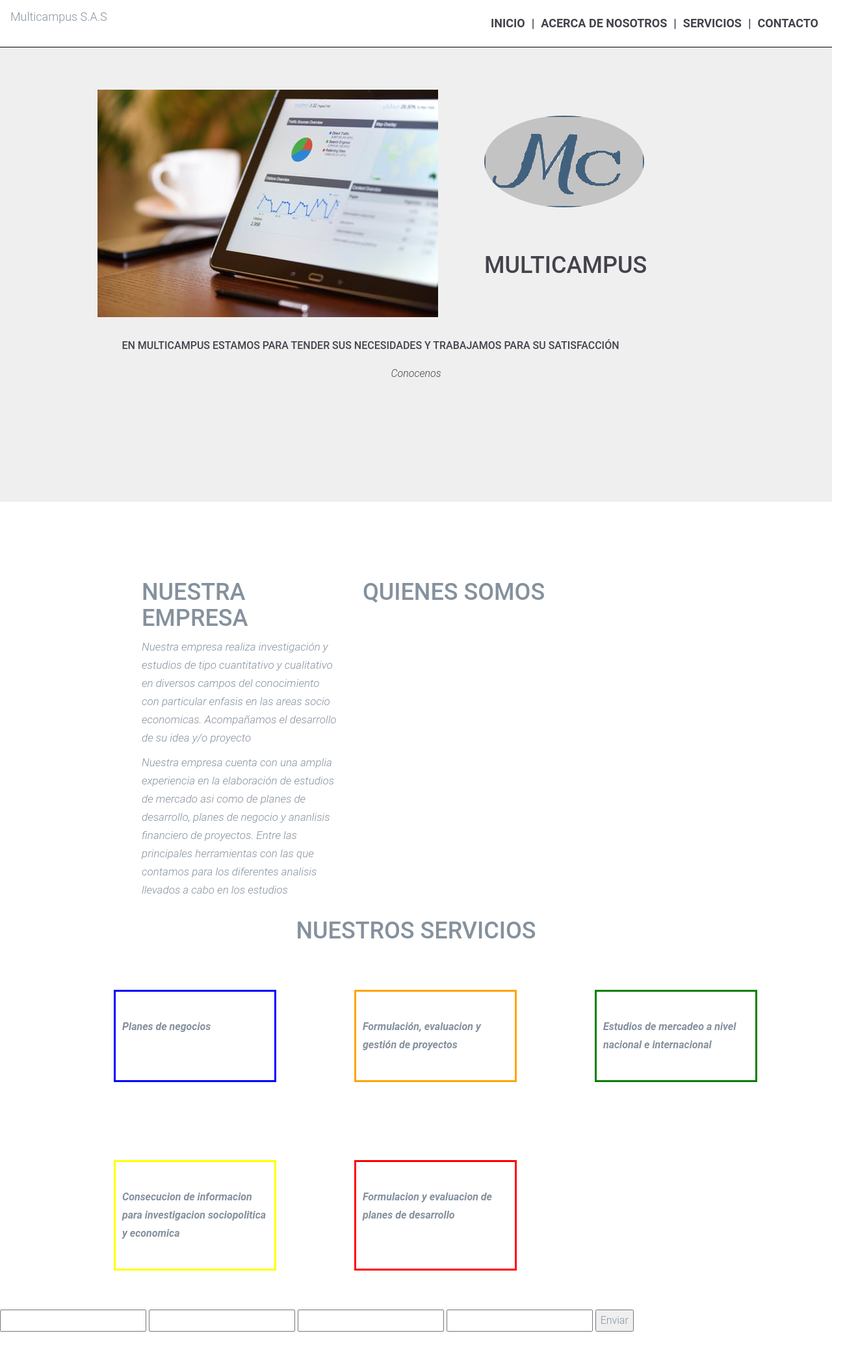
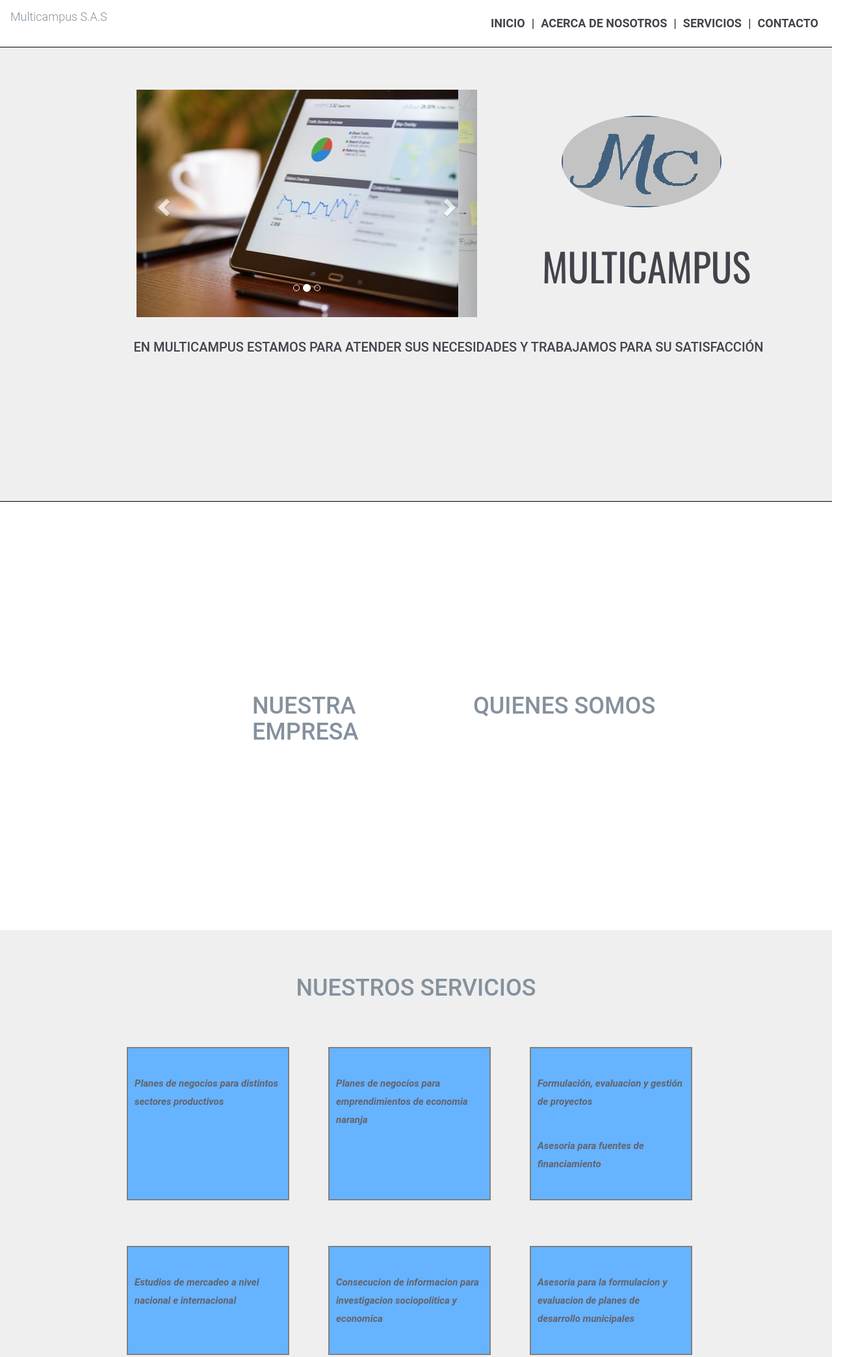
Before and after one commit to DavidMejia025/Multicampus, a plain HTML site: page Multicampus/index.html in a window 1280 px wide. Shown: the top 2088 px of the page at 65% size, 1320 px wide, since content can reach past the window. Before the commit the page ends 2049 px from the top, so only its background shows below. Drawn offline with nearby package versions, Linux system fonts and the light colour scheme.

Commit message:
Add one more pic and a carrousel, put some color on services and correct some styles

```diff
--- a/Multicampus/index.html
+++ b/Multicampus/index.html
@@ -5,18 +5,18 @@
 
   <meta name="viewport" content="width=device-width, initial-scale=1.0">
    <!-- Latest compiled and minified CSS -->
-     <link rel="stylesheet" href="https://maxcdn.bootstrapcdn.com/bootstrap/3.3.7/css/bootstrap.min.css" integrity="sha384-BVYiiSIFeK1dGmJRAkycuHAHRg32OmUcww7on3RYdg4Va+PmSTsz/K68vbdEjh4u" crossorigin="anonymous">
+     <!-- Latest compiled and minified CSS -->
+     <link rel="stylesheet" href="https://maxcdn.bootstrapcdn.com/bootstrap/3.3.7/css/bootstrap.min.css">
 
-     <!-- Jquery -->
-     <script
-     src="https://code.jquery.com/jquery-3.2.1.min.js"
-     integrity="sha256-hwg4gsxgFZhOsEEamdOYGBf13FyQuiTwlAQgxVSNgt4="
-     crossorigin="anonymous"></script>
-     <!-- Latest compiled and minified JavaScript -->
-     <script src="https://maxcdn.bootstrapcdn.com/bootstrap/3.3.7/js/bootstrap.min.js" integrity="sha384-Tc5IQib027qvyjSMfHjOMaLkfuWVxZxUPnCJA7l2mCWNIpG9mGCD8wGNIcPD7Txa" crossorigin="anonymous"></script>
+     <!-- jQuery library -->
+     <script src="https://ajax.googleapis.com/ajax/libs/jquery/3.3.1/jquery.min.js"></script>
+
+     <!-- Latest compiled JavaScript -->
+     <script src="https://maxcdn.bootstrapcdn.com/bootstrap/3.3.7/js/bootstrap.min.js"></script>
      <link rel="stylesheet" type="text/css" href="style.css">
      <script src="https://use.fontawesome.com/5649ec0678.js"></script>
      <link rel="stylesheet" href="path/to/font-awesome/css/font-awesome.min.css">
+     <link href="https://fonts.googleapis.com/css?family=Oswald" rel="stylesheet">
  </head>
 <body>
 <header>
@@ -59,22 +59,53 @@
 
   <section id="HOME">
     <div class="home-central">
-      <div class = home-central1> <img src="./images/cover2.jpeg"></div>
+      <!-- <div class = home-central1> <img src="./images/cover2.jpeg"></div> -->
+     <div id="myCarousel" class="carousel slide" data-ride="carousel">
+       <!-- Indicators -->
+       <ol class="carousel-indicators">
+         <li data-target="#myCarousel" data-slide-to="0" class="active"></li>
+         <li data-target="#myCarousel" data-slide-to="1"></li>
+         <li data-target="#myCarousel" data-slide-to="2"></li>
+       </ol>
+
+       <!-- Wrapper for slides -->
+       <div class="carousel-inner">
+         <div class="item active">
+           <img src="./images/cover2.jpeg"" alt="Los Angeles">
+         </div>
+
+         <div class="item">
+           <img src="./images/bussines_plan.png"" alt="Chicago">
+         </div>
+
+         <div class="item">
+           <img src="./images/cover2.jpeg"" alt="New York">
+         </div>
+       </div>
+
+       <!-- Left and right controls -->
+       <a class="left carousel-control" href="#myCarousel" data-slide="prev">
+         <span class="glyphicon glyphicon-chevron-left"></span>
+         <span class="sr-only">Previous</span>
+       </a>
+       <a class="right carousel-control" href="#myCarousel" data-slide="next">
+         <span class="glyphicon glyphicon-chevron-right"></span>
+         <span class="sr-only">Next</span>
+       </a>
+     </div>
       <div class="home-central2">
         <div><img src="./images/Logo.png"></div>
         <div><h1> MULTICAMPUS</h1></div>
       </div>
     </div>
     <div class = "secondary_info">
-      <h2> EN MULTICAMPUS ESTAMOS PARA TENDER SUS NECESIDADES Y  TRABAJAMOS PARA SU SATISFACCIÓN</h2>
-    </div>
-    <div class="home-learn-more ">
-      <span class="text">Conocenos</span>
+      <h2> EN MULTICAMPUS ESTAMOS PARA ATENDER SUS NECESIDADES Y TRABAJAMOS PARA SU SATISFACCIÓN</h2>
     </div>
   </section>
 
   <section id="about_us">
   <img src="./images/location.png">
+  <div class=container_about_us>
     <div class=nuestra_empresa>
         <h1>NUESTRA EMPRESA </h1>
           <p> Nuestra empresa realiza investigación y estudios de tipo cuantitativo y cualitativo en diversos campos del conocimiento con particular enfasis en las areas socio economicas. Acompañamos el desarrollo de su idea y/o proyecto</p>
@@ -84,16 +115,21 @@
         <h1> QUIENES SOMOS </h1>
           <p> Nuestra empresa realiza investigación y estudios de tipo cuantitativo y cualitativo en diversos campos del conocimiento con particular enfasis en las areas socio economicas. Acompañamos el desarrollo de su idea y/o proyecto</p>
       </div>
+    </div>
   </section>
 
   <section id = "SERVICES">
     <h1>NUESTROS SERVICIOS</h1>
     <div class="container">
-      <div class="service1"><p>Planes de negocios</p></div>
-      <div class="service2"><p>Formulación, evaluacion y gestión de proyectos</p></div>
+      <div class="service1"><p>Planes de negocios para distintos sectores productivos</p></div>
+      <div class="service1"><p>Planes de negocios para emprendimientos de economia naranja</p></div>
+      <div class="service2">
+        <p>Formulación, evaluacion y gestión de proyectos</p>
+        <p>Asesoria para fuentes de financiamiento</p>
+      </div>
       <div class="service3"><p>Estudios de mercadeo a nivel nacional e internacional</p></div>
       <div class="service4"><p>Consecucion de informacion para investigacion sociopolitica y economica</p></div>
-      <div class="service5"><p>Formulacion y evaluacion de planes de desarrollo</p></div>
+      <div class="service5"><p>Asesoria para la formulacion y evaluacion de planes de desarrollo municipales</p></div>
     </div>
   </section>
 
@@ -106,7 +142,5 @@
     <input type="submit" name="" value="Enviar">
   </form>
   </section>
-
-
 </body>
 </html>
--- a/Multicampus/style.css
+++ b/Multicampus/style.css
@@ -83,21 +83,29 @@ body {
   height: 100%;
   text-align: center;
   border-top: solid black 1px;
-    margin-bottom:100px;
+  border-bottom: solid black 1px;
+  margin-bottom: 0px;
+  padding-bottom: 550px;
 
 }
 
 .home-central{
   margin-top:35px;
+  margin-left: 210px;
   display: flex;
   position: relative;
   top:30px;
-  margin-left:150px;
+
 }
 
+.home-central.carousel-inner img{
+  height: 350px;
+  width:  400px;
+}
 
 .home-central1{
   width:465px;
+  height: 350px;
 
 }
 .home-central2{
@@ -114,7 +122,9 @@ body {
   border-radius: 60%;
 }
 .home-central2 h1{
-  margin-left:70px;
+  font-family: 'Oswald', sans-serif;
+  font-size:60px;
+  margin-left:40px;
 }
 
 .secondary_info{
@@ -122,8 +132,8 @@ body {
   font-size: 16px
 }
 .secondary_info h2{
-  margin-right: 140px;
-  font-size: 16px
+  margin-left: 100px;
+  font-size: 20px
 }
 @media (min-width: 1281px) {
    #HOME{
@@ -159,7 +169,13 @@ body {
 #about_us{
   display:flex;
   flex-wrap: wrap;
+  margin:275px 0 275px 0;
 
+}
+.container_about_us {
+  display:flex;
+  flex-wrap:wrap;
+  margin-left:170px;
 }
 .nuestra_empresa{
   margin: 0 20px 0 170px;
@@ -175,14 +191,8 @@ body {
 
 }
 
-.experiencia{
-  margin: 0 20px 0 20px;
-  font-size: 17px;
-  width:300px;
-
-}
 .nuestra_empresa p{
-  display:flex;
+  display:none;
   font-style: oblique;
 }
 
@@ -192,40 +202,33 @@ body {
 }
 
 /*----------------------------------------SERVICES------------------------------------------*/
+#SERVICES {
+  background-size: cover;
+  background-color:#eeee;
+}
 #SERVICES .container{
   display:flex;
   flex-wrap: wrap;
-  margin: 0 100px 0 100px;
+  margin: 60px 0px 0 150px;
 }
 #SERVICES h1{
+  padding-top: 70px;
   width:100%;
     text-align: center;
 
 }
 #SERVICES .container .service1, .service2, .service3, .service4, .service5{
-  margin:60px;
-
+  margin:10px 30px 60px 30px;
+  border: solid grey 2px;
+  background-color: #66b3ff;
   width: 250px;
 }
 
 #SERVICES .container .service1 p, .service2 p, .service3 p, .service4 p, .service5 p{
   margin: 40px 10px 40px 10px;
   font-style: oblique;
-  font-weight: bold
+  font-weight: bold;
+  font-size: 15px;
+  align: justify;
+  color:#64636c;
 }
-
-.service1{
-  border: solid blue 3px;
-}
-.service2{
-  border: solid orange 3px;
-}
-.service3{
-  border: solid green 3px;
-}
-.service4{
-  border: solid yellow 3px;
-}
-.service5{
-  border: solid red 3px;
-}
```
Also changed, not shown: Multicampus/images/bussines_plan.png (added). Lines whose indentation alone changed are shown as unchanged.
